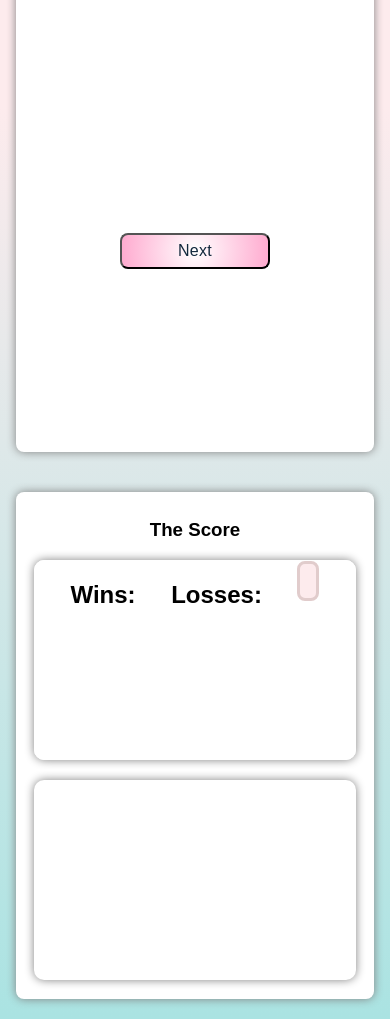
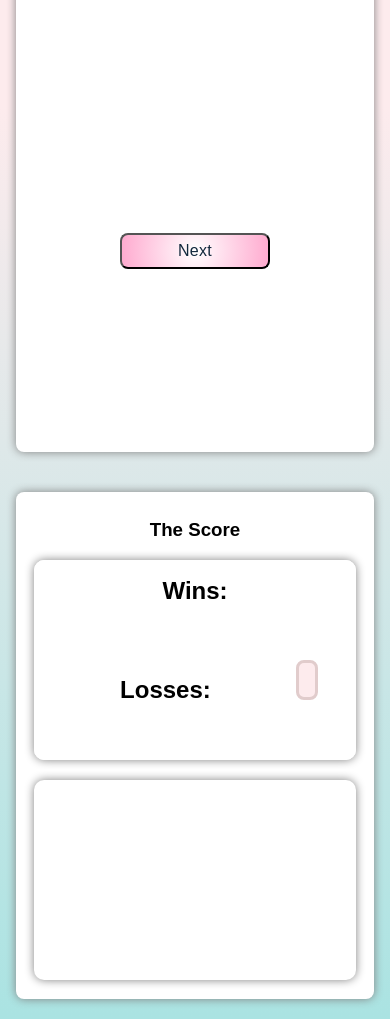
Before and after one commit to tjsoho/w4-travel-quiz, a plain HTML site: page index.html in a window 390 px wide. Shown: the part 431-1450 px from the top of the page. Drawn offline with Linux system fonts and the light colour scheme.

Commit message:
fixed the answer issue by applying larger margins in media querys

```diff
--- a/assets/css/style.css
+++ b/assets/css/style.css
@@ -141,6 +141,10 @@ button {
   background-color: #FDEBED;
 }
 
+h2 {
+  margin: 5% 3% 2% 3%;
+}
+
 h3 {
   text-align: center;
   width: 100%;
@@ -176,7 +180,6 @@ h3 {
   main {
     flex-direction: column;
   }
-
   .word-guess,
   .results {
     width: 90vw;
@@ -186,6 +189,9 @@ h3 {
     background-color: white;
     margin: 20px auto;
     width: 92vw;
+  }
+  h2 {
+    margin: 5% 15% 2% 15%;
   }
 }
 
```
